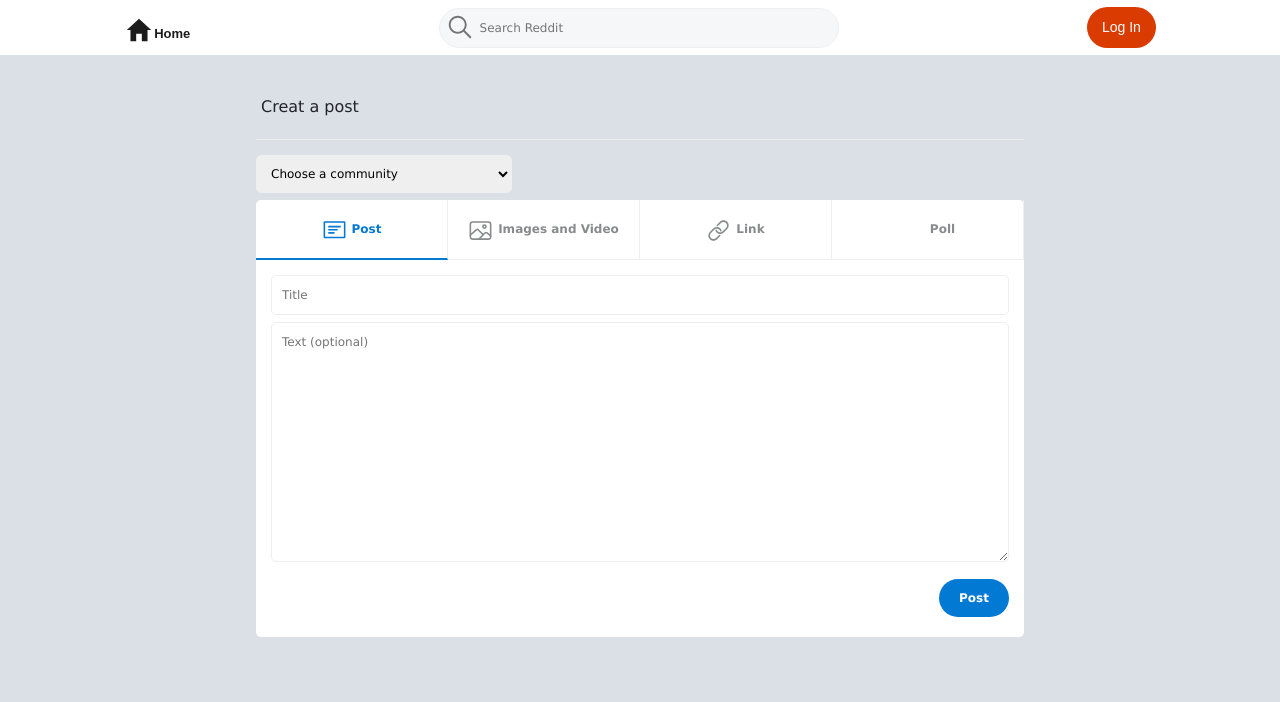
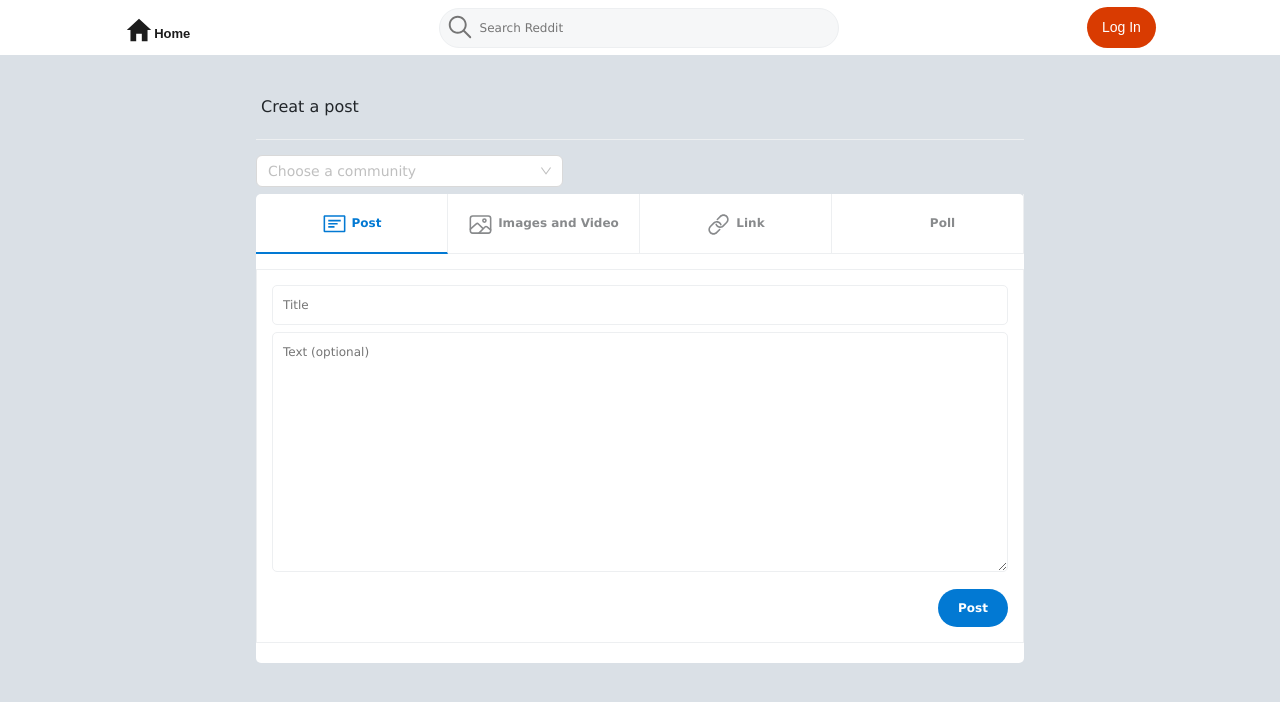
Before and after one commit to giangpham-cfg/Reddit-clone-FE, a React (Vite) app: page /submit in a window 1280 px wide. Shown: the top 702 px of the page. Built offline with nearby package versions, Linux system fonts and the light colour scheme; no server answers; some icons are missing.

Commit message:
Add creat post

```diff
--- a/package.json
+++ b/package.json
@@ -10,6 +10,7 @@
     "preview": "vite preview"
   },
   "dependencies": {
+    "antd": "5.3.2",
     "bootstrap": "^5.3.1",
     "react": "^18.2.0",
     "react-dom": "^18.2.0",
--- a/src/App.jsx
+++ b/src/App.jsx
@@ -4,10 +4,12 @@ import { useState, useEffect } from "react";
 import { API } from "./api";
 
 export default function App() {
+  const [subreddits, setSubreddits] = useState([]);
   const [token, setToken] = useState("");
   const [user, setUser] = useState({});
 
   const [posts, setPosts] = useState([]);
+
   async function fetchPosts() {
     const res = await fetch(`${API}/posts`);
     const info = await res.json();
@@ -15,8 +17,17 @@ export default function App() {
 
     console.log(info);
   }
+
+  async function fetchSubreddits() {
+    const res = await fetch(`${API}/subreddits`);
+    const info = await res.json();
+    if (info.success) {
+      setSubreddits(info.subreddits);
+    }
+  }
   useEffect(() => {
     fetchPosts();
+    fetchSubreddits();
   }, []);
 
   async function fetchUser() {
@@ -47,7 +58,7 @@ export default function App() {
   return (
     <>
       <Navbar user={user} setToken={setToken} setUser={setUser} />
-      <Outlet context={{ posts }} />
+      <Outlet context={{ posts, subreddits }} />
     </>
   );
 }
--- a/src/api/index.js
+++ b/src/api/index.js
@@ -1 +1 @@
-export const API = "https://reddit-backend-w8g7.onrender.com";
+export const API = "http://localhost:3000";
--- a/src/components/CreateCommunity.jsx
+++ /dev/null
@@ -1,3 +0,0 @@
-export default function CreateCommunity() {
-  return <>Create Community</>;
-}
--- a/src/components/CreatePost.css
+++ b/src/components/CreatePost.css
@@ -17,9 +17,9 @@
 .select-community {
   margin-top: 15px;
   width: 20vw;
-  padding: 10px;
-  border: 1px solid #edeff1;
   border-radius: 5px;
+  outline: none;
+  font-family: Verdana, Geneva, Tahoma, sans-serif !important;
 }
 
 .post-box-container {
@@ -72,8 +72,9 @@
   gap: 7px;
   flex-direction: column;
   width: 100%;
-  padding: 0 15px;
+  padding: 15px;
   align-items: flex-end;
+  border: 1px solid #edeff1;
 }
 
 .main-text {
--- a/src/components/CreatePost.jsx
+++ b/src/components/CreatePost.jsx
@@ -3,14 +3,39 @@ import { IoImageOutline } from "react-icons/io5";
 import { IoIosLink } from "react-icons/io";
 import { LiaPollSolid } from "react-icons/lia";
 import "./CreatePost.css";
+import { Select } from "antd";
+import { Tabs } from "antd";
+import { useOutletContext } from "react-router-dom";
+import { useState } from "react";
 
 export default function CreatePost() {
+  const { subreddits } = useOutletContext();
+  const [title, setTitle] = useState("");
+  const [text, setText] = useState("");
+  const [subreddit, setSubreddit] = useState("");
+
+  const options = [];
+  for (let i = 0; i < subreddits.length; i++) {
+    options.push({
+      value: subreddits[i].name,
+      label: `r/${subreddits[i].name}`,
+    });
+  }
+  const handleChangeOption = (value) => {
+    setSubreddit(value);
+  };
   return (
     <div className="create-post-container">
       <div className="main-title">Creat a post</div>
-      <select className="select-community">
-        <option value="">Choose a community</option>
-      </select>
+      <Select
+        className="select-community"
+        style={{
+          width: "40%",
+        }}
+        placeholder="Choose a community"
+        onChange={handleChangeOption}
+        options={options}
+      />
       <div className="post-box-container">
         <div className="tab-container">
           <div className="tab selected">
@@ -39,10 +64,18 @@ export default function CreatePost() {
           </div>
         </div>
         <form className="post-form">
-          <input className="input-text" type="text" placeholder="Title" />
+          <input
+            className="input-text"
+            type="text"
+            placeholder="Title"
+            onChange={(e) => setTitle(e.target.value)}
+            value={title}
+          />
           <textarea
             className="main-text input-text"
             placeholder="Text (optional)"
+            onChange={(e) => setText(e.target.value)}
+            value={text}
           />
           <button className="post-button">Post</button>
         </form>
--- a/src/components/Login.jsx
+++ b/src/components/Login.jsx
@@ -29,6 +29,7 @@ export default function Login({
       }),
     });
     const info = await res.json();
+    console.log("check info", info);
     if (!info.success) {
       return setError(info.error);
     }
--- a/src/components/Register.jsx
+++ b/src/components/Register.jsx
@@ -39,6 +39,13 @@ export default function Register({
     closeRegisterModal();
   }
 
+  function handleCloseModal() {
+    setUsername("");
+    setPassword("");
+    setError("");
+    closeRegisterModal();
+  }
+
   return (
     <Modal
       isOpen={isOpenRegisterModal}
@@ -47,7 +54,7 @@ export default function Register({
       centered
     >
       <div className="login-modal-content">
-        <span className="close" onClick={() => closeRegisterModal()}>
+        <span className="close" onClick={handleCloseModal}>
           X
         </span>
         <br />
@@ -60,6 +67,7 @@ export default function Register({
             value={username}
             onChange={(e) => setUsername(e.target.value)}
           />
+          <div className="error">{error}</div>
           <input
             className="login-input"
             type="password"
--- /dev/null
+++ b/src/components/Subreddit.jsx
@@ -0,0 +1,3 @@
+export default function Subreddit() {
+  return <>Create Community</>;
+}
--- a/src/main.jsx
+++ b/src/main.jsx
@@ -7,7 +7,7 @@ import { createBrowserRouter, RouterProvider } from "react-router-dom";
 import Home from "./components/Home.jsx";
 import Post from "./components/Post.jsx";
 import CreatePost from "./components/CreatePost.jsx";
-import CreateCommunity from "./components/CreateCommunity.jsx";
+import Subreddit from "./components/Subreddit.jsx";
 // import Login from "./components/Login.jsx";
 import Register from "./components/Register.jsx";
 
@@ -21,7 +21,7 @@ const router = createBrowserRouter([
       // { path: "register", element: <Register /> },
       { path: "posts/:postId", element: <Post /> },
       { path: "submit", element: <CreatePost /> },
-      { path: "r/:name", element: <CreateCommunity /> },
+      { path: "r/:name", element: <Subreddit /> },
     ],
   },
 ]);
```
Also changed, not shown: 1 other file (tests, documents, lock files or other folders).
